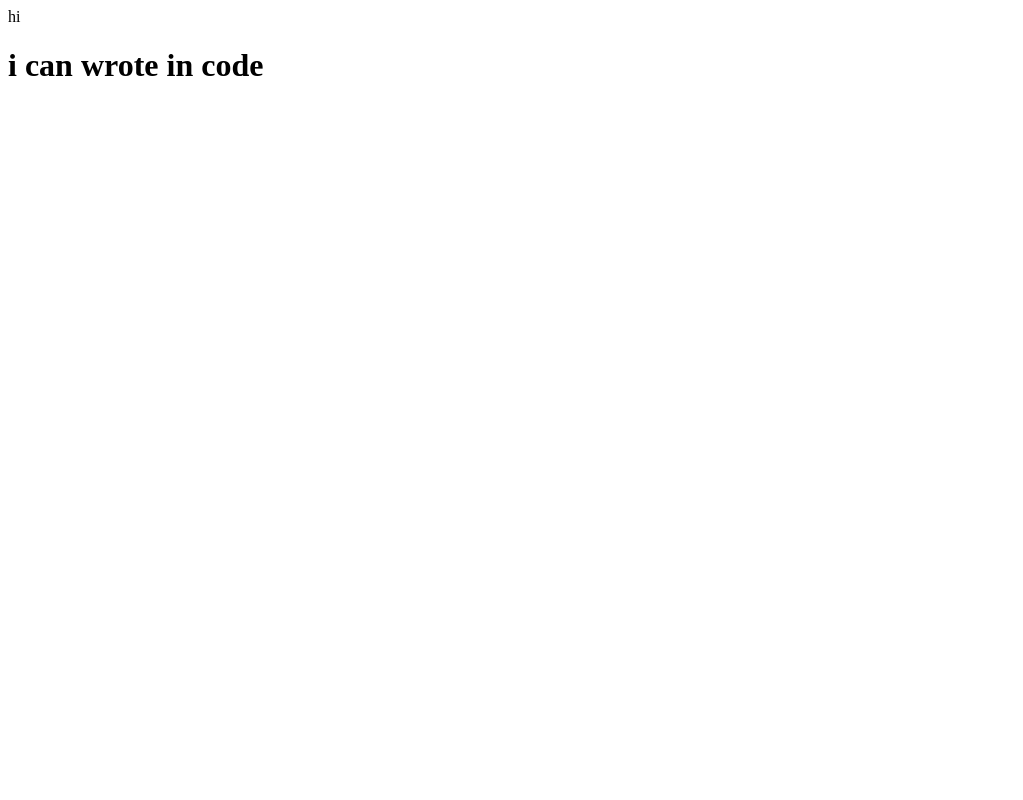
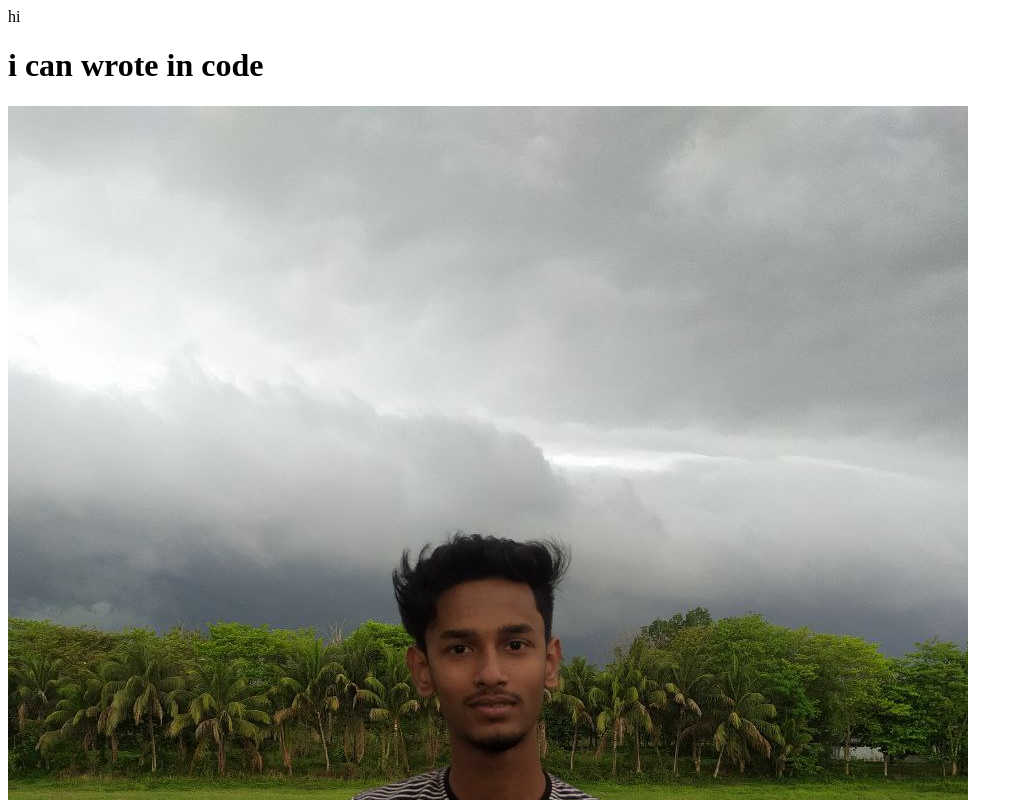
Before and after one commit to BijonTalukder/my-first-repo, a plain HTML site: page index.html in a window 1280 px wide. Shown: the top 800 px of the page, without its empty margins (0-1023 px from the left). Drawn offline with Linux system fonts and the light colour scheme.

Commit message:
image add

```diff
--- a/index.html
+++ b/index.html
@@ -11,6 +11,7 @@
 <body>
     <a>hi</a>
     <h1>i can wrote in code</h1>
+    <img src="photo_6271799189272899914_y.jpg">
 
 </body>
 </html>
```
Also changed, not shown: photo_6271799189272899914_y.jpg (added).
